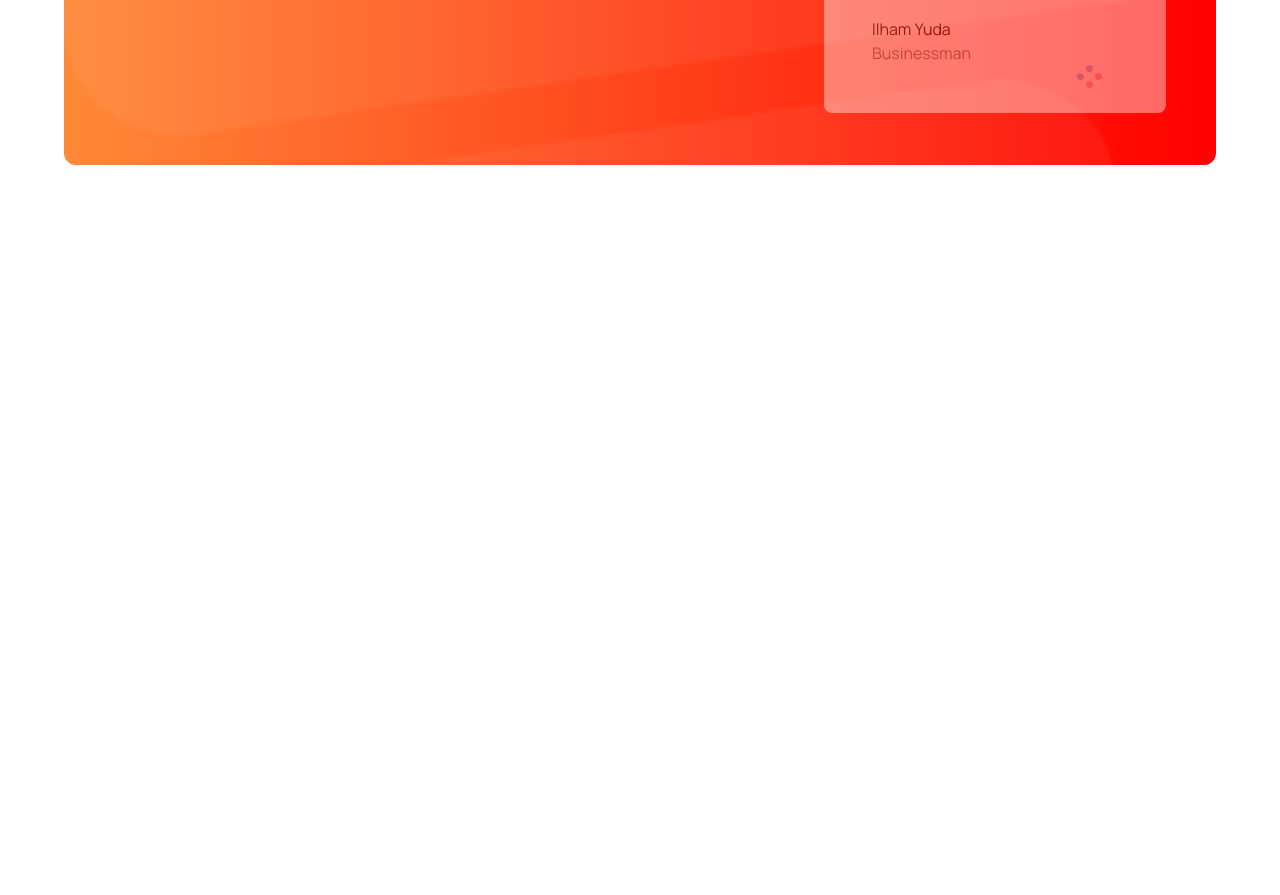
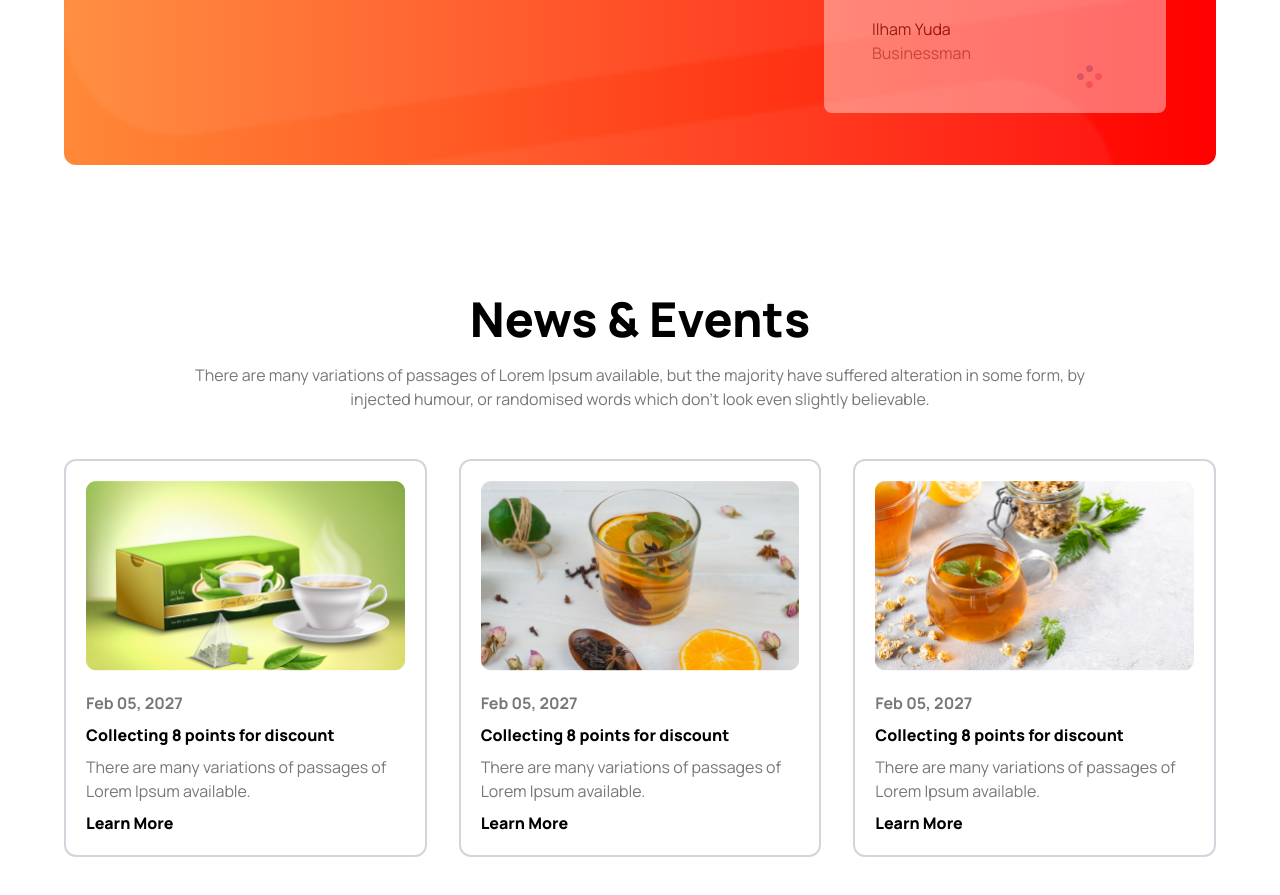
Before and after one commit to TondraMou/tea-house, a plain HTML site: page index.html in a window 1280 px wide. Shown: the part 2389-3284 px from the top of the page. Before the commit the page ends 2684 px from the top, so only its background shows below. Drawn offline with nearby package versions, Linux system fonts and the light colour scheme.

Commit message:
added news section

```diff
--- a/index.html
+++ b/index.html
@@ -136,6 +136,35 @@ tea time at The Tea House</h1>
                 </div>
             </div>
         </section>
+        <section class="mb-[130px]">
+            <div class="text-center">
+                <h2 class="text-4xl md:text-5xl font-extrabold mb-5">News & Events</h2>
+                <p class="max-w-[901px] mx-auto text-[#777777]">There are many variations of passages of Lorem Ipsum available, but the majority have suffered alteration in some form, by injected humour, or randomised words which don't look even slightly believable. </p>
+            </div>
+            <div class="grid grid-cols-1 md:grid-cols-3 gap-8 mt-12">
+                <div class="border-2 border-gray-300 rounded-xl p-5">
+                    <img class="w-full" src="./images/news-1.png" alt="">
+                    <p class="mt-5 text-[#777777] font-bold">Feb 05, 2027</p>
+                    <h3 class="mt-2 font-extrabold">Collecting 8 points for discount</h3>
+                    <p class="mt-2 text-[#777777]">There are many variations of passages of Lorem Ipsum available.</p>
+                    <h4 class="mt-2 font-extrabold">Learn More</h4>
+                </div>
+                <div class="border-2 border-gray-300 rounded-xl p-5">
+                    <img class="w-full" src="./images/news-2.png" alt="">
+                    <p class="mt-5 text-[#777777] font-bold">Feb 05, 2027</p>
+                    <h3 class="mt-2 font-extrabold">Collecting 8 points for discount</h3>
+                    <p class="mt-2 text-[#777777]">There are many variations of passages of Lorem Ipsum available.</p>
+                    <h4 class="mt-2 font-extrabold">Learn More</h4>
+                </div>
+                <div class="border-2 border-gray-300 rounded-xl p-5">
+                    <img class="w-full" src="./images/news-3.png" alt="">
+                    <p class="mt-5 text-[#777777] font-bold">Feb 05, 2027</p>
+                    <h3 class="mt-2 font-extrabold">Collecting 8 points for discount</h3>
+                    <p class="mt-2 text-[#777777]">There are many variations of passages of Lorem Ipsum available.</p>
+                    <h4 class="mt-2 font-extrabold">Learn More</h4>
+                </div>
+            </div>
+        </section>
     </main>
 </body>
 </html>
```
